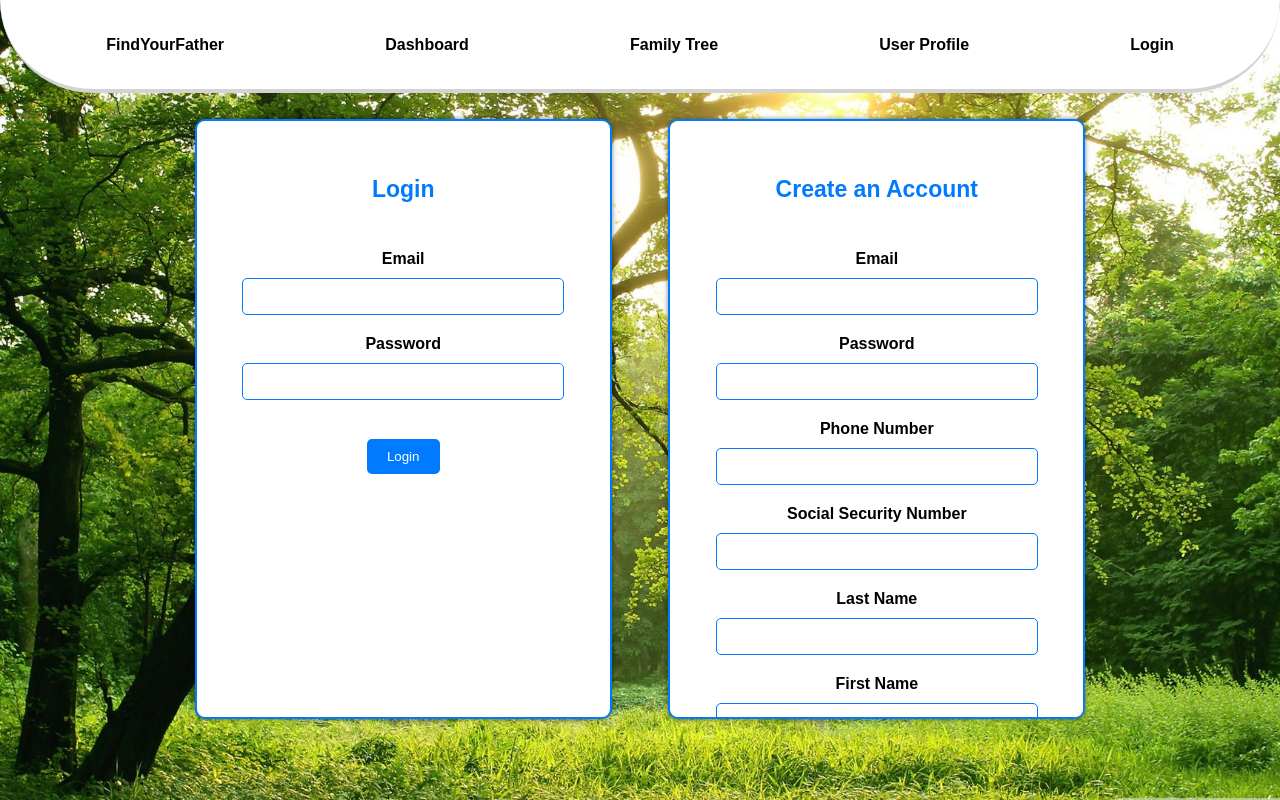
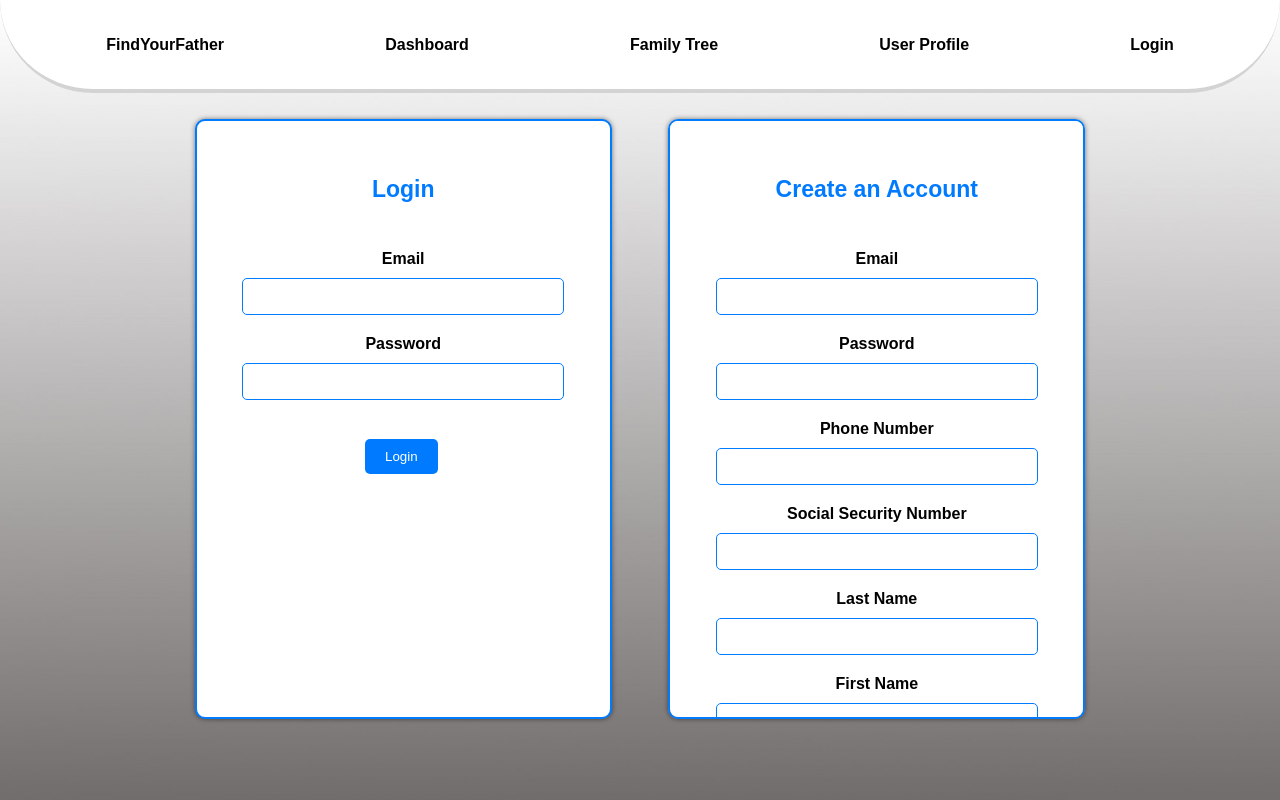
Before and after one commit to Korrigan-EISTI/FindYourFather, an Angular app in the folder frontend/: page /auth in a window 1280 px wide. Built offline with nearby package versions, Linux system fonts and the light colour scheme.

Commit message:
Logout button here but not working + background image changed

```diff
--- a/frontend/src/app/components/auth/auth.component.css
+++ b/frontend/src/app/components/auth/auth.component.css
@@ -48,18 +48,19 @@
 	border-radius: 5px;
 }
 
-button[type="submit"] {
+button {
 	background-color: var(--main-color);
 	color: #ffffff;
 	padding: 10px 20px;
 	margin-top: 5%;
+	margin-right: 1%;
 	border: none;
 	border-radius: 5px;
 	cursor: pointer;
 	transition: filter 0.3s;
 }
 
-button[type="submit"]:hover {
+button:hover {
 	background-color: var(--main-color);
 	filter: brightness(0.8);
 	color: #ffffff;
--- a/frontend/src/app/components/auth/auth.component.html
+++ b/frontend/src/app/components/auth/auth.component.html
@@ -10,8 +10,11 @@
 				<label for="loginPassword">Password</label>
 				<input type="password" id="loginPassword" name="password" [(ngModel)]="formData.password" required>
 			</div>
-			<button type="submit">Login</button>
-			<p id="loginStatus"></p>
+			<div id="loginButtons">
+				<button type="submit">Login</button>
+				<button *ngIf="logged" (click)="logout()">Logout</button>
+			</div>
+			<br><br><p id="loginStatus"></p>
 		</form>
 	</div>
 	<div class="right-column">
--- a/frontend/src/app/components/auth/auth.component.ts
+++ b/frontend/src/app/components/auth/auth.component.ts
@@ -7,6 +7,7 @@ import { Component } from '@angular/core';
 })
 export class AuthComponent {
 	formData: any = {};
+	logged: boolean = false;
 
 	onRegisterSubmit() {
 		const form: HTMLFormElement = document.getElementById('registerForm') as HTMLFormElement;
@@ -40,7 +41,11 @@ export class AuthComponent {
 			}
 			response.text().then(text => (document.getElementById("loginStatus")!.innerHTML = text));
 		});
-
+		this.logged = true;
 		return false;
 	}
+
+	logout() {
+		this.logged = false;
+	}
 }
```
Also changed, not shown: frontend/src/app/components/family-tree/family-tree.component.ts (line endings or trailing spaces), frontend/src/assets/background.jpg.
